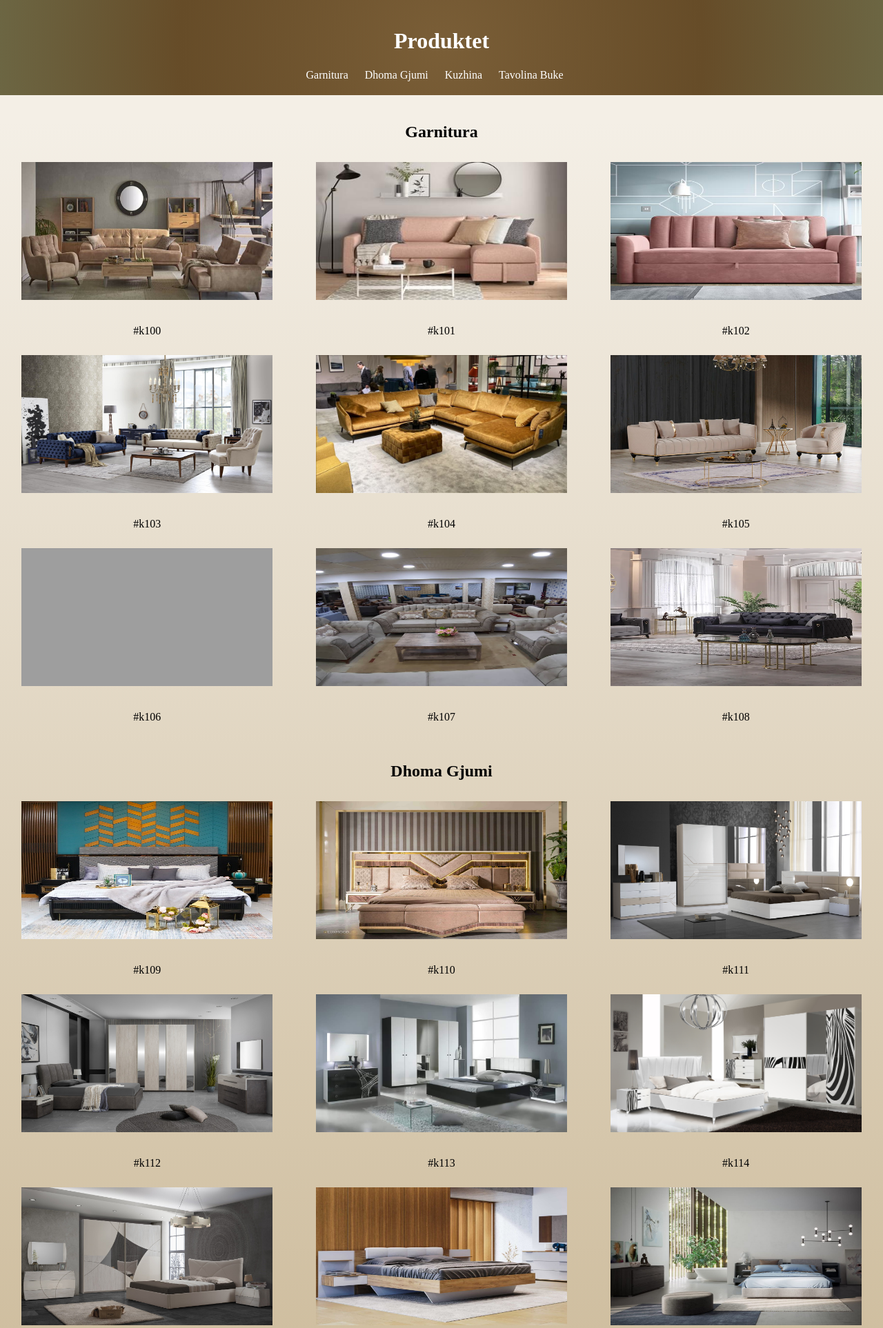
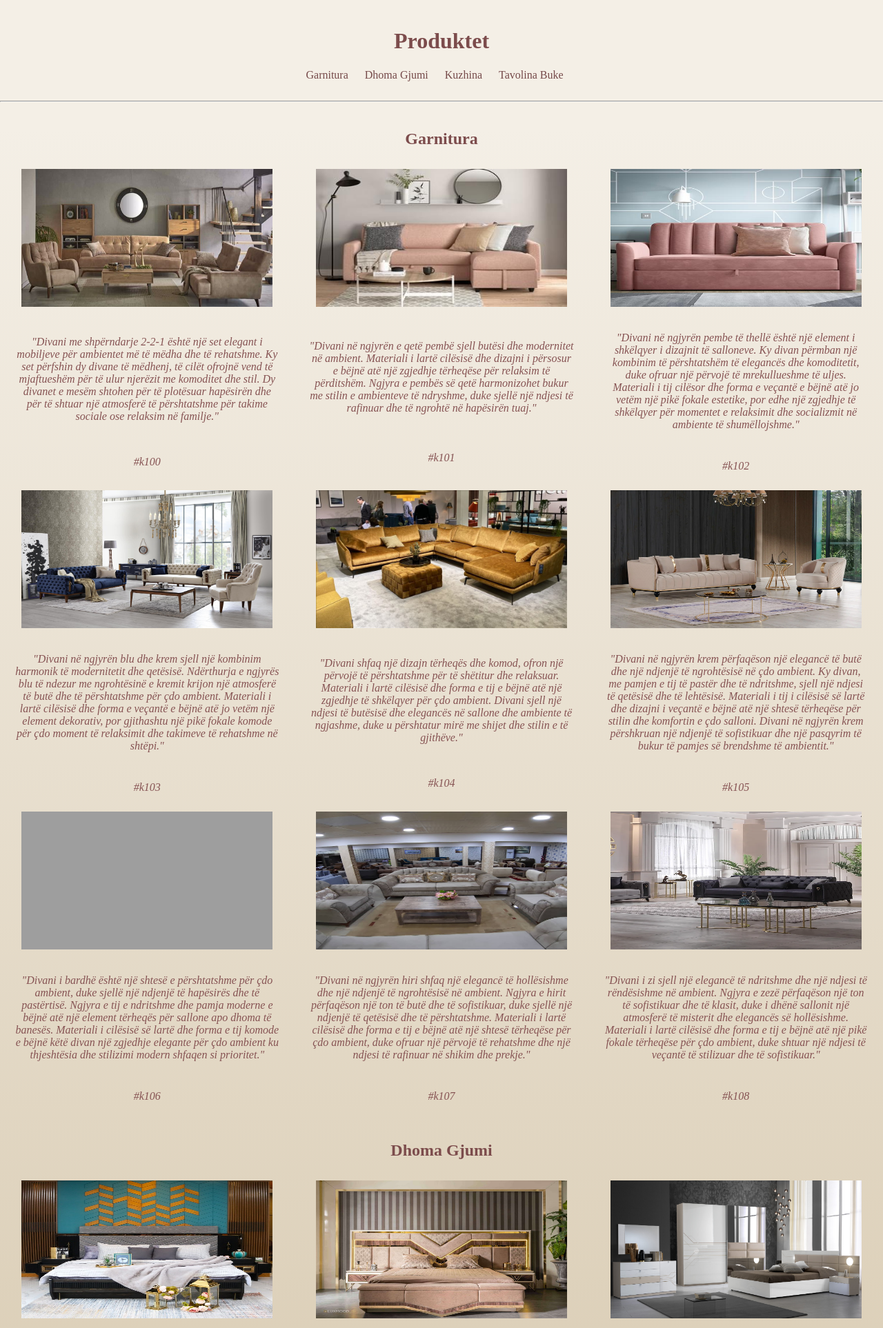
Before and after one commit to etnapireva/Furniture-Website, a PHP site: page /produktet.html in a window 1280 px wide. Shown: the top 1926 px of the page at 69% size. Run offline with PHP 8.4, Linux system fonts and the light colour scheme; grey boxes are pictures that could not be loaded.

Commit message:
modifikime (kemi punu te dy anetaret)  )

```diff
--- a/main.css
+++ b/main.css
@@ -50,7 +50,7 @@ flex-wrap: wrap;
     display: flex;
     justify-content: space-between;
     align-items: center;
-    background-color: #ffffff;
+    background-color:rgba(244,239,230,1);
     padding: 40px 80px;
   }
   .footer .copy {
@@ -98,6 +98,7 @@ flex-wrap: wrap;
     align-items: center;
     padding: 40px 80px;
     border-top: 2px solid #eeeeee;
+    background-color: rgba(244,239,230,1);
   }
 
   .about-us img {
@@ -108,6 +109,7 @@ flex-wrap: wrap;
   }
 
   .about-us-text h2 {
+    background-color: rgba(244,239,230,1);
     font-size: 30px;
     color: #333333;
     text-transform: uppercase;
--- a/produktet.css
+++ b/produktet.css
@@ -6,23 +6,26 @@ ul {
 
 
 header {
-  color: #ffffff;
-  background: rgb(122,94,55);
-background: radial-gradient(circle, rgba(122,94,55,1) 0%, rgba(102,76,40,1) 59%, rgba(108,102,67,1) 100%);
+  color: #7c4c4c;
+  background: rgba(244,239,230,1);
+background: rgba(244,239,230,1);
   padding: 20px;
   text-align: center;
 }
 
 nav ul {
   list-style: none;
+  color: #7c4c4c;
 }
 
 nav ul li {
   display: inline;
   margin-right: 20px;
+  color: #7c4c4c;
 }
 section {
   margin: 40px 0;
+  color: #7c4c4c;
 }
 
 h2 {
@@ -48,6 +51,11 @@ h2 {
   justify-content: space-evenly;
   gap: 10px;
 
+}
+
+.product p{
+  font-style: italic;
+  color: rgb(134, 83, 83);
 }
 
 .product img {
@@ -104,18 +112,18 @@ h2 {
 
 
   a {
-    color: rgb(255, 255, 255);
+    color: rgb(117, 73, 73);
     text-decoration: none;
   }
 
 
   a:visited {
-    color: rgb(255, 255, 255);
+    color: rgb(99, 61, 61);
   }
 
 
   a:hover {
-    color: red; /* kur ta afrojsh kursorin del ngjyra */
+    color: rgb(180, 59, 59); /* kur ta afrojsh kursorin del ngjyra */
   }
 
 main{
--- a/produktet.html
+++ b/produktet.html
@@ -32,6 +32,8 @@ background: linear-gradient(0deg, rgba(244,239,230,1) 0%, rgba(244,239,230,1) 31
     </nav>
   </header>
 
+  <hr>
+
   <main>
 
     <section id="garnitura">
@@ -39,38 +41,47 @@ background: linear-gradient(0deg, rgba(244,239,230,1) 0%, rgba(244,239,230,1) 31
       <div class="products">
         <div class="product">
           <img src="Ganiture 6.jpg" alt="" ">
+          <p>"Divani me shpërndarje 2-2-1 është një set elegant i mobiljeve për ambientet më të mëdha dhe të rehatshme. Ky set përfshin dy divane të mëdhenj, të cilët ofrojnë vend të mjaftueshëm për të ulur njerëzit me komoditet dhe stil. Dy divanet e mesëm shtohen për të plotësuar hapësirën dhe për të shtuar një atmosferë të përshtatshme për takime sociale ose relaksim në familje."</p>
           <p>#k100</p>
         </div>
         <div class="product">
           <img src="furniture3.jpg" alt="" ">
+          <p>"Divani në ngjyrën e qetë pembë sjell butësi dhe modernitet në ambient. Materiali i lartë cilësisë dhe dizajni i përsosur e bëjnë atë një zgjedhje tërheqëse për relaksim të përditshëm. Ngjyra e pembës së qetë harmonizohet bukur me stilin e ambienteve të ndryshme, duke sjellë një ndjesi të rafinuar dhe të ngrohtë në hapësirën tuaj."</p>
           <p>#k101</p>
         </div>
         <div class="product">
           <img src="furniture5.jpg" alt="" >
+          <p>"Divani në ngjyrën pembe të thellë është një element i shkëlqyer i dizajnit të salloneve. Ky divan përmban një kombinim të përshtatshëm të elegancës dhe komoditetit, duke ofruar një përvojë të mrekullueshme të uljes. Materiali i tij cilësor dhe forma e veçantë e bëjnë atë jo vetëm një pikë fokale estetike, por edhe një zgjedhje të shkëlqyer për momentet e relaksimit dhe socializmit në ambiente të shumëllojshme."</p>
           <p>#k102</p>
         </div>
         <div class="product">
           <img src="Ganiture.jpg" alt="" >
+          <p>"Divani në ngjyrën blu dhe krem sjell një kombinim harmonik të modernitetit dhe qetësisë. Ndërthurja e ngjyrës blu të ndezur me ngrohtësinë e kremit krijon një atmosferë të butë dhe të përshtatshme për çdo ambient. Materiali i lartë cilësisë dhe forma e veçantë e bëjnë atë jo vetëm një element dekorativ, por gjithashtu një pikë fokale komode për çdo moment të relaksimit dhe takimeve të rehatshme në shtëpi."</p>
           <p>#k103</p>
         </div>
         <div class="product">
           <img src="Kend.jpg" alt="" >
+          <p>"Divani shfaq një dizajn tërheqës dhe komod, ofron një përvojë të përshtatshme për të shëtitur dhe relaksuar. Materiali i lartë cilësisë dhe forma e tij e bëjnë atë një zgjedhje të shkëlqyer për çdo ambient. Divani sjell një ndjesi të butësisë dhe elegancës në sallone dhe ambiente të ngjashme, duke u përshtatur mirë me shijet dhe stilin e të gjithëve."</p>
           <p>#k104</p>
         </div>
         <div class="product">
           <img src="Ganiture11.webp" alt="" >
+          <p>"Divani në ngjyrën krem përfaqëson një elegancë të butë dhe një ndjenjë të ngrohtësisë në çdo ambient. Ky divan, me pamjen e tij të pastër dhe të ndritshme, sjell një ndjesi të qetësisë dhe të lehtësisë. Materiali i tij i cilësisë së lartë dhe dizajni i veçantë e bëjnë atë një shtesë tërheqëse për stilin dhe komfortin e çdo salloni. Divani në ngjyrën krem përshkruan një ndjenjë të sofistikuar dhe një pasqyrim të bukur të pamjes së brendshme të ambientit."</p>
           <p>#k105</p>
         </div>
         <div class="product">
           <img src="Ganiture 12.jpg" alt="" >
+          <p>"Divani i bardhë është një shtesë e përshtatshme për çdo ambient, duke sjellë një ndjenjë të hapësirës dhe të pastërtisë. Ngjyra e tij e ndritshme dhe pamja moderne e bëjnë atë një element tërheqës për sallone apo dhoma të banesës. Materiali i cilësisë së lartë dhe forma e tij komode e bëjnë këtë divan një zgjedhje elegante për çdo ambient ku thjeshtësia dhe stilizimi modern shfaqen si prioritet."</p>
           <p>#k106</p>
         </div>
         <div class="product">
           <img src="Ganiture13.jpg" alt="" >
+          <p>"Divani në ngjyrën hiri shfaq një elegancë të hollësishme dhe një ndjenjë të ngrohtësisë në ambient. Ngjyra e hirit përfaqëson një ton të butë dhe të sofistikuar, duke sjellë një ndjenjë të qetësisë dhe të përshtatshme. Materiali i lartë cilësisë dhe forma e tij e bëjnë atë një shtesë tërheqëse për çdo ambient, duke ofruar një përvojë të rehatshme dhe një ndjesi të rafinuar në shikim dhe prekje."</p>
           <p>#k107</p>
         </div>
         <div class="product">
           <img src="Ganiture 14.webp" alt="" >
+          <p>"Divani i zi sjell një elegancë të ndritshme dhe një ndjesi të rëndësishme në ambient. Ngjyra e zezë përfaqëson një ton të sofistikuar dhe të klasit, duke i dhënë sallonit një atmosferë të misterit dhe elegancës së hollësishme. Materiali i lartë cilësisë dhe forma e tij e bëjnë atë një pikë fokale tërheqëse për çdo ambient, duke shtuar një ndjesi të veçantë të stilizuar dhe të sofistikuar."</p>
           <p>#k108</p>
         </div>
 
@@ -84,38 +95,47 @@ background: linear-gradient(0deg, rgba(244,239,230,1) 0%, rgba(244,239,230,1) 31
       <div class="products">
         <div class="product">
           <img src="Dhome gjumi.jpg" alt="">
+          <p>"Dhoma e gjumit me krevat të zi sjell një atmosferë të rëndësishme dhe elegante. Krevati i zi përfaqëson një ton të fortë dhe të sofistikuar, duke krijuar një ndjesi të qetë dhe të përshtatshme për relaksim. Materiali i lartë cilësisë dhe dizajni i hollësishëm bëjnë që ky krevat të jetë një qëndër e bukur në dhome, duke shtuar një ndjesi të veçantë të stilizuar dhe të sofistikuar për ambientin e gjumit."</p>
           <p>#k109</p>
         </div>
         <div class="product">
           <img src="Dhome gjumi2.jpg" alt="">
+          <p>"Krevati në ngjyrat krem dhe kafe përshkruan një harmoni të butë midis ngjyrës së pastër dhe të ngrohtësisë së kafes. Ky kombinim ngjyrash sjell një atmosferë të qetë dhe të përshtatshme për zonën e gjumit. Materiali i lartë cilësisë dhe dizajni i kujdesshëm bëjnë këtë krevat një element tërheqës dhe të përshtatshëm për çdo ambient, duke sjellë një ndjesi të qetë dhe të sofistikuar për zonën e gjumit."</p>
           <p>#k110</p>
         </div>
         <div class="product">
           <img src="dhoma1.jpg" alt="">
+          <p>"Dhoma e gjumit e veshur me ngjyrën krem ofron një ambient të butë dhe të pastër. Ngjyra krem krijon një atmosferë të hapur dhe të ndriçuar në dhome, duke krijuar një ndjesi të qetë dhe të relaksuar. Përdorimi i kësaj ngjyre bën që dhome e gjumit të duket më e madhe dhe më e hapur, duke krijuar një ambient të përshtatshëm për momente të qeta dhe të rehatshme gjatë kohës së gjumit dhe relaksimit në shtëpi."</p>
           <p>#k111</p>
         </div>
         <div class="product">
           <img src="dhoma2.jpg" alt="">
+          <p>"Dhoma e gjumit e dizajnuar në ngjyrën hiri dhe të bardhë përmban një kombinim të harmonishëm të ngjyrave të buta dhe të sofistikuara. Kjo përbërje ngjyrash krijon një atmosferë të qetë dhe të pastër në ambient. Kontrasti i ngjyrave jep një ndjenjë të hapësirës së gjerë dhe të qetësisë, duke ofruar një vend të përshtatshëm për relaksim dhe qetësi gjatë kohës së gjumit."</p>
           <p>#k112</p>
         </div>
         <div class="product">
           <img src="dhoma3.jpeg" alt="">
+          <p>"Dhoma e gjumit e dizajnuar në ngjyrën hiri dhe të bardhë përmban një kombinim të harmonishëm të ngjyrave të buta dhe të sofistikuara. Kjo përbërje ngjyrash krijon një atmosferë të qetë dhe të pastër në ambient. Kontrasti i ngjyrave jep një ndjenjë të hapësirës së gjerë dhe të qetësisë, duke ofruar një vend të përshtatshëm për relaksim dhe qetësi gjatë kohës së gjumit."</p>
           <p>#k113</p>
         </div>
         <div class="product">
           <img src="dhoma4.jpg" alt="">
+          <p>"Dhoma e gjumit e dizajnuar në ngjyrën hiri dhe të bardhë përmban një kombinim të harmonishëm të ngjyrave të buta dhe të sofistikuara. Kjo përbërje ngjyrash krijon një atmosferë të qetë dhe të pastër në ambient. Kontrasti i ngjyrave jep një ndjenjë të hapësirës së gjerë dhe të qetësisë, duke ofruar një vend të përshtatshëm për relaksim dhe qetësi gjatë kohës së gjumit."</p>
           <p>#k114</p>
         </div>
         <div class="product">
           <img src="dhoma5.jpg" alt="">
+          <p>"Ngjyra hiri në një dhomë gjumi sjell një atmosferë të ngrohtë dhe të përshtatshme për relaksim. Kombinimi i kësaj ngjyre të butë dhe të ngrohtë krijon një ambient të qetë dhe të mrekullueshëm për momente të qeta dhe për të rënë në gjumë në një atmosferë të rehatshme."</p>
           <p>#k115</p>
         </div>
         <div class="product">
           <img src="dhoma6.jpg" alt="">
+          <p>"Ngjyra e kafte në një dhomë gjumi sjell një ndjesi të ngrohtë dhe të relaksuar. Kjo ngjyrë e butë dhe e ngrohtë krijon një ambient të qetë dhe të përshtatshëm për relaksim, duke krijuar një atmosferë të mrekullueshme për gjumin dhe për momente të qeta në shtëpi."</p>
           <p>#k116</p>
         </div>
         <div class="product">
           <img src="dhoma7.jpg" alt="">
+          <p>"Ngjyra hiri në një dhomë gjumi sjell një atmosferë të ngrohtë dhe të përshtatshme për relaksim. Kombinimi i kësaj ngjyre të butë dhe të ngrohtë krijon një ambient të qetë dhe të mrekullueshëm për momente të qeta dhe për të rënë në gjumë në një atmosferë të rehatshme."</p>
           <p>#k117</p>
         </div>
       </div>
@@ -126,38 +146,47 @@ background: linear-gradient(0deg, rgba(244,239,230,1) 0%, rgba(244,239,230,1) 31
       <div class="products">
         <div class="product">
           <img src="kuzhina1.jpg" alt="">
+          <p>"Hapësira e kuzhinës është e projektuar me kujdes për të pasqyruar një përputhje të bukur midis traditës dhe modernitetit. Stili minimal dhe pa detaje të ngarkuara e bëjnë atë të duket e thjeshtë, por njëkohësisht shumë elegante. Kjo kuzhinë përfaqëson një mjeshtëri në harmoninë midis formës dhe funksionalitetit, duke krijuar një ambient të përshtatshëm për gatim dhe ndarje të këndshme me familjen dhe miqtë."</p>
           <p>#k118</p>
         </div>
         <div class="product">
           <img src="kuzhina2.jpg" alt="">
+          <p>"Kuzhina e ngjyrës hiri shfaq një elegancë të butë dhe një ndjesi të ngrohtësisë në ambient. Ngjyra e hirit sjell një atmosferë të përshtatshme dhe të pastër për gatim. Përdorimi i kësaj ngjyre krijon një ndjenjë të qetë dhe të relaksuar, duke e bërë kuzhinën të duket tërheqëse dhe të përshtatshme për përdorim të përditshëm. "</p>
           <p>#k119</p>
         </div>
         <div class="product">
           <img src="kuzhina3.jpeg" alt="">
+          <p>"Hapësira e kuzhinës është e projektuar me kujdes për të pasqyruar një përputhje të bukur midis traditës dhe modernitetit. Stili minimal dhe pa detaje të ngarkuara e bëjnë atë të duket e thjeshtë, por njëkohësisht shumë elegante. Kjo kuzhinë përfaqëson një mjeshtëri në harmoninë midis formës dhe funksionalitetit, duke krijuar një ambient të përshtatshëm për gatim dhe ndarje të këndshme me familjen dhe miqtë."</p>
           <p>#k120</p>
         </div>
         <div class="product">
           <img src="kuzhina4.jpg" alt="">
+          <p>"Hapësira e kuzhinës është e projektuar me kujdes për të pasqyruar një përputhje të bukur midis traditës dhe modernitetit. Stili minimal dhe pa detaje të ngarkuara e bëjnë atë të duket e thjeshtë, por njëkohësisht shumë elegante. Kjo kuzhinë përfaqëson një mjeshtëri në harmoninë midis formës dhe funksionalitetit, duke krijuar një ambient të përshtatshëm për gatim dhe ndarje të këndshme me familjen dhe miqtë."</p>
           <p>#k121</p>
         </div>
         <div class="product">
           <img src="kuzhina5.jpg" alt="">
+          <p>"Hapësira e kuzhinës është e projektuar me kujdes për të pasqyruar një përputhje të bukur midis traditës dhe modernitetit. Stili minimal dhe pa detaje të ngarkuara e bëjnë atë të duket e thjeshtë, por njëkohësisht shumë elegante. Kjo kuzhinë përfaqëson një mjeshtëri në harmoninë midis formës dhe funksionalitetit, duke krijuar një ambient të përshtatshëm për gatim dhe ndarje të këndshme me familjen dhe miqtë."</p>
           <p>#k122</p>
         </div>
         <div class="product">
           <img src="kuzhina6.jpg" alt="">
+          <p>"Kuzhina e bardhë dhe e zi është një kombinim i kontrastit dhe elegancës. Ngjyrat e kundërta bashkojnë një ndjesi të qartësisë me sofistikim. Ngjyra e bardhë shpërndan dritën dhe bën hapësirën të duket më e madhe, ndërsa ngjyra e zi jep një ndjesi të thellë dhe të misterit. Kjo bashkëpunim ngjyrash e bën kuzhinën të duket moderne dhe të përshtatshme për momente të rehatshme gatimi, duke krijuar një ambient të harmonishëm dhe të përshtatshëm për përdorim të përditshëm."</p>
           <p>#k123</p>
         </div>
         <div class="product">
           <img src="kuzhina7.jpg" alt="">
+          <p>"Kuzhina e zeze është një deklaratë e fortë e stilin dhe elegancën. Ngjyra e zeze jep një ndjesi të thellë, të misterit dhe sofistikimit. Është një zgjedhje shumë moderne dhe e ndjeshme, e cila e bën kuzhinën të shkëlqejë dhe të dallohet. Përdorimi i ngjyrës së zezë e bën kuzhinën të duket elegante dhe të përshtatshme për ndërveprim social në një ambient të sofistikuar dhe të veçantë."</p>
           <p>#k124</p>
         </div>
         <div class="product">
           <img src="kuzhina8.png" alt="">
+          <p>"Kuzhina e zeze është një deklaratë e fortë e stilin dhe elegancën. Ngjyra e zeze jep një ndjesi të thellë, të misterit dhe sofistikimit. Është një zgjedhje shumë moderne dhe e ndjeshme, e cila e bën kuzhinën të shkëlqejë dhe të dallohet. Përdorimi i ngjyrës së zezë e bën kuzhinën të duket elegante dhe të përshtatshme për ndërveprim social në një ambient të sofistikuar dhe të veçantë."</p>
           <p>#k125</p>
         </div>
         <div class="product">
           <img src="kuzhina9.jpg" alt="">
+          <p>"Kuzhina e zeze është një deklaratë e fortë e stilin dhe elegancën. Ngjyra e zeze jep një ndjesi të thellë, të misterit dhe sofistikimit. Është një zgjedhje shumë moderne dhe e ndjeshme, e cila e bën kuzhinën të shkëlqejë dhe të dallohet. Përdorimi i ngjyrës së zezë e bën kuzhinën të duket elegante dhe të përshtatshme për ndërveprim social në një ambient të sofistikuar dhe të veçantë."</p>
           <p>#k126</p>
         </div>
 
@@ -169,38 +198,47 @@ background: linear-gradient(0deg, rgba(244,239,230,1) 0%, rgba(244,239,230,1) 31
       <div class="products">
         <div class="product">
           <img src="tavolina9.jpg" alt="">
+          <p>"Tavolina e bardhë për bukë është një element i shkëlqyeshëm në kuzhinë. Ngjyra e bardhë e bën atë të shkëlqejë, duke i dhënë një ndjesi të pastër dhe të ndriçuar. Me dizajnin e saj të thjeshtë, kjo tavolinë bën të jetë një pikë fokale në ambient, e cila përmban një elegancë të butë dhe ndjeshmëri në hapësirën e kuzhinës. Gjithashtu, është një element që përshtatet lehtësisht me shumë stil dhe dekoracione të ndryshme të kuzhinës."</p>
           <p>#k127</p>
         </div>
         <div class="product">
           <img src="tavolina8.jpg" alt="">
+          <p>"Tavolina e zeze për bukë është një element i shquar që shton një ndjesi të thellë, moderne dhe të veçantë në kuzhinë. Ngjyra e zeze e bën atë të dallohet dhe të jetë pikë fokale. Me ndjesinë e saj të sofistikuar dhe moderne, kjo tavolinë i jep një prekje të veçantë ambientit të kuzhinës, duke sjellë një kontrast të bukur mes ngjyrave dhe duke shënuar një prezencë të fortë dhe të stilizuar."</p>
           <p>#k128</p>
         </div>
         <div class="product">
           <img src="tavolina1.jpg" alt="">
+          <p>"Tavolina e hirit për bukë është një element i ngrohtë dhe i përshtatshëm për kuzhinën. Ngjyra e hirit sjell një ndjesi të butë dhe të ngrohtësisë në ambient. Me pamjen e saj të pastër dhe të butë, kjo tavolinë shpesh integrohet mirë në dizajnin e kuzhinës, duke sjellë një ndjesi të pastër dhe të përshtatshme për të shërbyer si një element funksional dhe estetik."</p>
           <p>#k129</p>
         </div>
         <div class="product">
           <img src="tavolina2.jpg" alt="">
+          <p>"Tavolina e hirit për bukë është një element i ngrohtë dhe i përshtatshëm për kuzhinën. Ngjyra e hirit sjell një ndjesi të butë dhe të ngrohtësisë në ambient. Me pamjen e saj të pastër dhe të butë, kjo tavolinë shpesh integrohet mirë në dizajnin e kuzhinës, duke sjellë një ndjesi të pastër dhe të përshtatshme për të shërbyer si një element funksional dhe estetik."</p>
           <p>#k130</p>
         </div>
         <div class="product">
           <img src="tavolina3.jpg" alt="">
+          <p>"Tavolina e bukës në ngjyrë krem ofron një ndjesi të butë dhe të pastër në ambientin e kuzhinës. Ngjyra e kremtë e bën të duket tërheqëse dhe të përshtatshme për shumë dekore të ndryshme. Kjo tavolinë sjell një ndjesi të ngrohtë dhe të relaksuar, duke shërbyer si një shtesë elegante dhe praktike për kuzhinën."</p>
           <p>#k131</p>
         </div>
         <div class="product">
           <img src="tavolina4.jpg" alt="">
+          <p>"Tavolina e zeze për bukë është një element i shquar që shton një ndjesi të thellë, moderne dhe të veçantë në kuzhinë. Ngjyra e zeze e bën atë të dallohet dhe të jetë pikë fokale. Me ndjesinë e saj të sofistikuar dhe moderne, kjo tavolinë i jep një prekje të veçantë ambientit të kuzhinës, duke sjellë një kontrast të bukur mes ngjyrave dhe duke shënuar një prezencë të fortë dhe të stilizuar."</p>
           <p>#k132</p>
         </div>
         <div class="product">
           <img src="tavolina5.jpg" alt="">
+          <p>"Tavolina e hirit për bukë është një element i ngrohtë dhe i përshtatshëm për kuzhinën. Ngjyra e hirit sjell një ndjesi të butë dhe të ngrohtësisë në ambient. Me pamjen e saj të pastër dhe të butë, kjo tavolinë shpesh integrohet mirë në dizajnin e kuzhinës, duke sjellë një ndjesi të pastër dhe të përshtatshme për të shërbyer si një element funksional dhe estetik."</p>
           <p>#k133</p>
         </div>
         <div class="product">
           <img src="tavolina6.jpg" alt="">
+          <p>"Tavolina e bardhë për bukë është një element i shkëlqyeshëm në kuzhinë. Ngjyra e bardhë e bën atë të shkëlqejë, duke i dhënë një ndjesi të pastër dhe të ndriçuar. Me dizajnin e saj të thjeshtë, kjo tavolinë bën të jetë një pikë fokale në ambient, e cila përmban një elegancë të butë dhe ndjeshmëri në hapësirën e kuzhinës. Gjithashtu, është një element që përshtatet lehtësisht me shumë stil dhe dekoracione të ndryshme të kuzhinës."</p>
           <p>#k134</p>
         </div>
         <div class="product">
           <img src="tavolina7.jpg" alt="">
+          <p>"Tavolina e zeze për bukë është një element i shquar që shton një ndjesi të thellë, moderne dhe të veçantë në kuzhinë. Ngjyra e zeze e bën atë të dallohet dhe të jetë pikë fokale. Me ndjesinë e saj të sofistikuar dhe moderne, kjo tavolinë i jep një prekje të veçantë ambientit të kuzhinës, duke sjellë një kontrast të bukur mes ngjyrave dhe duke shënuar një prezencë të fortë dhe të stilizuar."</p>
           <p>#k135</p>
         </div>
 
@@ -221,7 +259,7 @@ background: linear-gradient(0deg, rgba(244,239,230,1) 0%, rgba(244,239,230,1) 31
       <div class="links">
         <span>Me shume informacion</span>
         <a href="main.html">Faqja Kryesore</a>
-        <a href="about.html">Rreth Nesh</a>
+        <a href="rrethnesh1.html">Rreth Nesh</a>
         <a href="kontakti.html">Kontakti</a>
         <a href="https://www.google.com/maps/place/Shopping+Center/@42.5804138,21.5791574,19.29z/data=!4m6!3m5!1s0x1354e97970c00001:0xe61bd806fd271c52!8m2!3d42.5801333!4d21.579156!16s%2Fg%2F11kj8__xrb?entry=ttu">Lokacioni </a>
       </div>
```
Also changed, not shown: main.html (+8 -2 lines).
